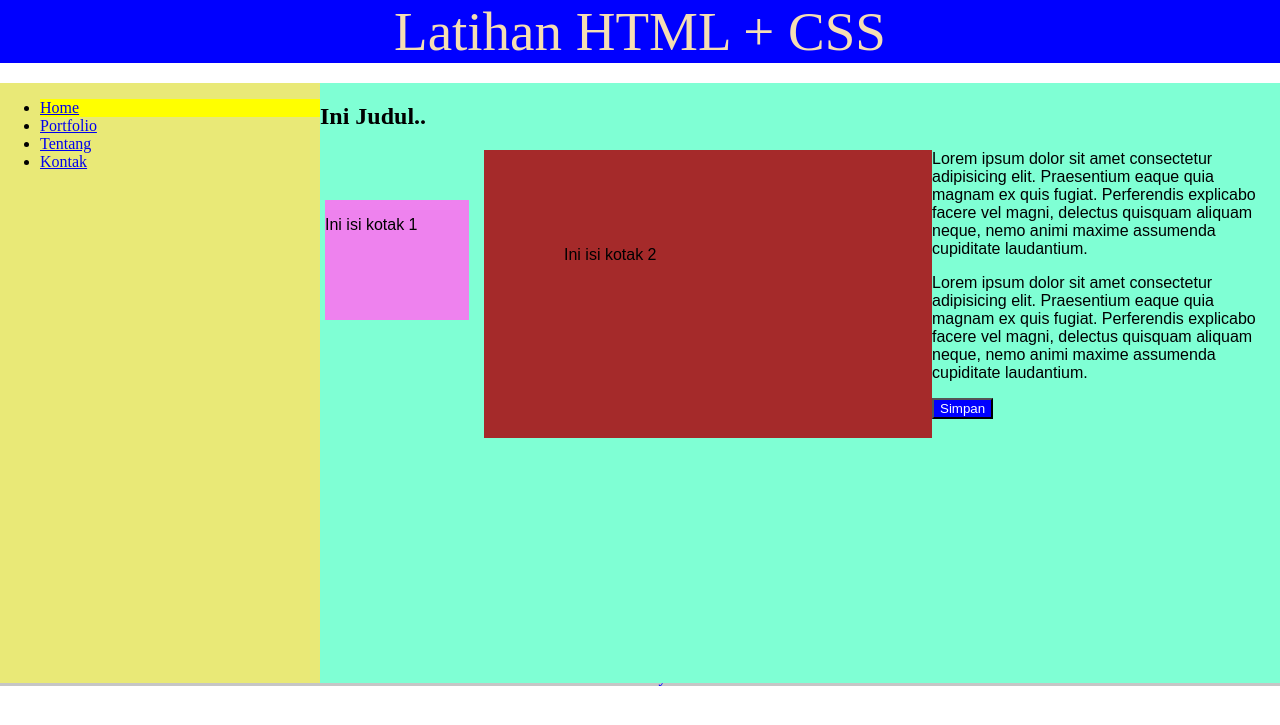
After one commit to ian2601/batch21_hacktiv, a PHP site: page /latihan1.html in a window 1280 px wide. The commit adds this page. Shown: the top 725 px of the page. Run offline with PHP 8.4, Linux system fonts and the light colour scheme.

Commit message:
add index.php for deployment purpose

```diff
--- a/index.php
+++ b/index.php
@@ -1,3 +1,3 @@
 <?php
-    include "index.html";
+    include "latihan1.html";
 ?>
--- /dev/null
+++ b/latihan1.html
@@ -0,0 +1,62 @@
+<!DOCTYPE html>
+<html lang="en">
+<head>
+    <meta charset="UTF-8">
+    <meta http-equiv="X-UA-Compatible" content="IE=edge">
+    <meta name="viewport" content="width=device-width, initial-scale=1.0">
+    <title>Latihan 1 CSS</title>
+    <link rel="stylesheet" href="style.css">
+    <style type="text/css" >
+       .kotak1 {
+        width: 15%;
+        height: 20%;
+        background-color: violet;
+        float: left;
+        margin: 50px 15px 22px 5px; /* atas kanan bawah kiri */
+       }
+       .kotak2 {
+        width: 30%;
+        height: 8em;
+        background-color: brown;
+        float: left;
+        padding: 5em;
+       }
+    </style>
+</head>
+<body>
+    <div id="header">
+        Latihan HTML + CSS
+    </div>
+    <div id="sidebar">
+        <nav>
+            <ul>
+                <li class="background_kuning"><a href="#">Home</a></li>
+                <li ><a href="#">Portfolio</a></li>
+                <li class="background-kuning"><a href="#">Tentang</a></li>
+                <li><a href="#">Kontak</a></li>
+            </ul>
+        </nav>
+    </div>
+    <div id="content">
+        <h2>Ini Judul..</h2>
+        <div class="kotak1">
+            <p class="tulisan_tebal">Ini isi kotak 1</p>
+        </div>
+        <div class="kotak2">
+            <p>Ini isi kotak 2</p>
+        </div>
+        <p id="paragraf_khusus">Lorem ipsum dolor sit amet consectetur adipisicing elit. Praesentium eaque quia magnam ex quis fugiat.
+            Perferendis explicabo facere vel magni, delectus quisquam aliquam neque,
+            nemo animi maxime assumenda cupiditate laudantium.</p>
+        <p>Lorem ipsum dolor sit amet consectetur adipisicing elit. Praesentium eaque quia magnam ex quis fugiat.
+            Perferendis explicabo facere vel magni, delectus quisquam aliquam neque,
+            nemo animi maxime assumenda cupiditate laudantium.</p>
+
+        <button class="background_biru tulisan_putih">Simpan</button>
+    </div>
+    <div id="footer">
+       <p> Copyright &copy; 2022. All Right Reserved.</p><br/>
+        Ian Aditya
+    </div>
+</body>
+</html>
```
